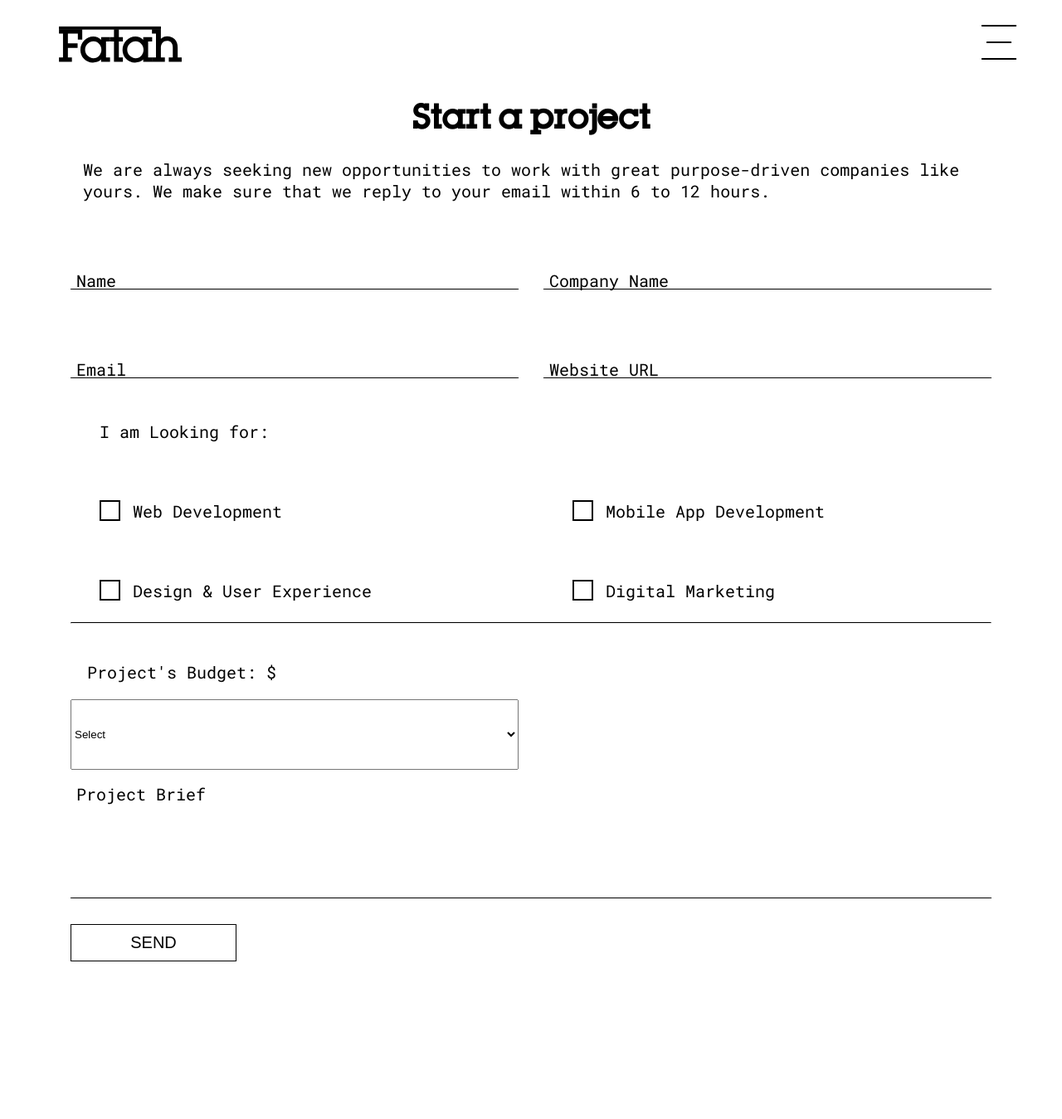
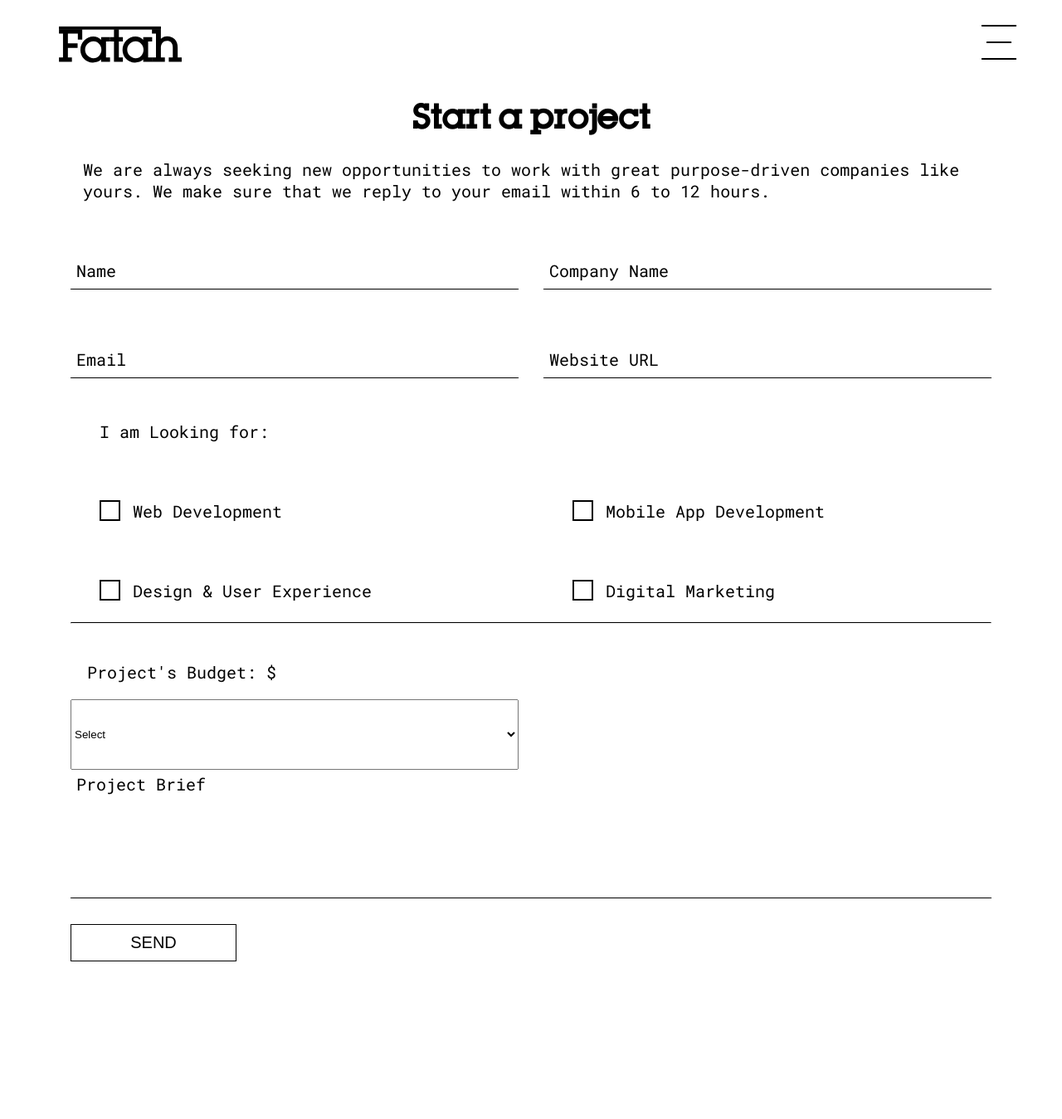
Before and after one commit to fatahco/fatahco.github.io, a Jekyll site: the page built from hire-us.html, in a window 1280 px wide. Shown: the whole page at 83% size. Built offline with Jekyll 4.4.1, drawn with Linux system fonts in a browser that asks for light colours; nearby versions of some CDN libraries.

Commit message:
set form lable padding

```diff
--- a/_sass/scss/hire-us.scss
+++ b/_sass/scss/hire-us.scss
@@ -38,7 +38,7 @@
 .input__label-content {
   position: relative;
   display: block;
-  padding: 1.6em 0;
+  padding: 20px 0;
   width: 100%;
   margin-left: -10px;
 }
```
